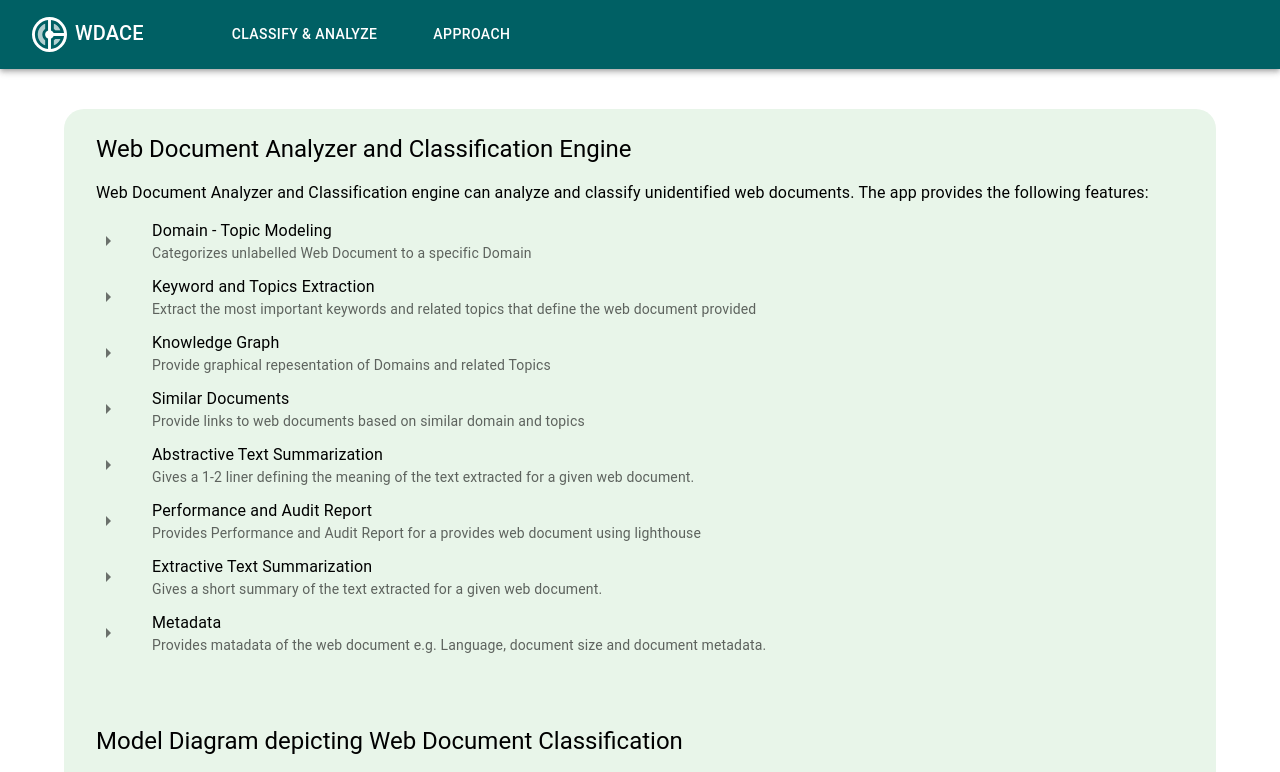
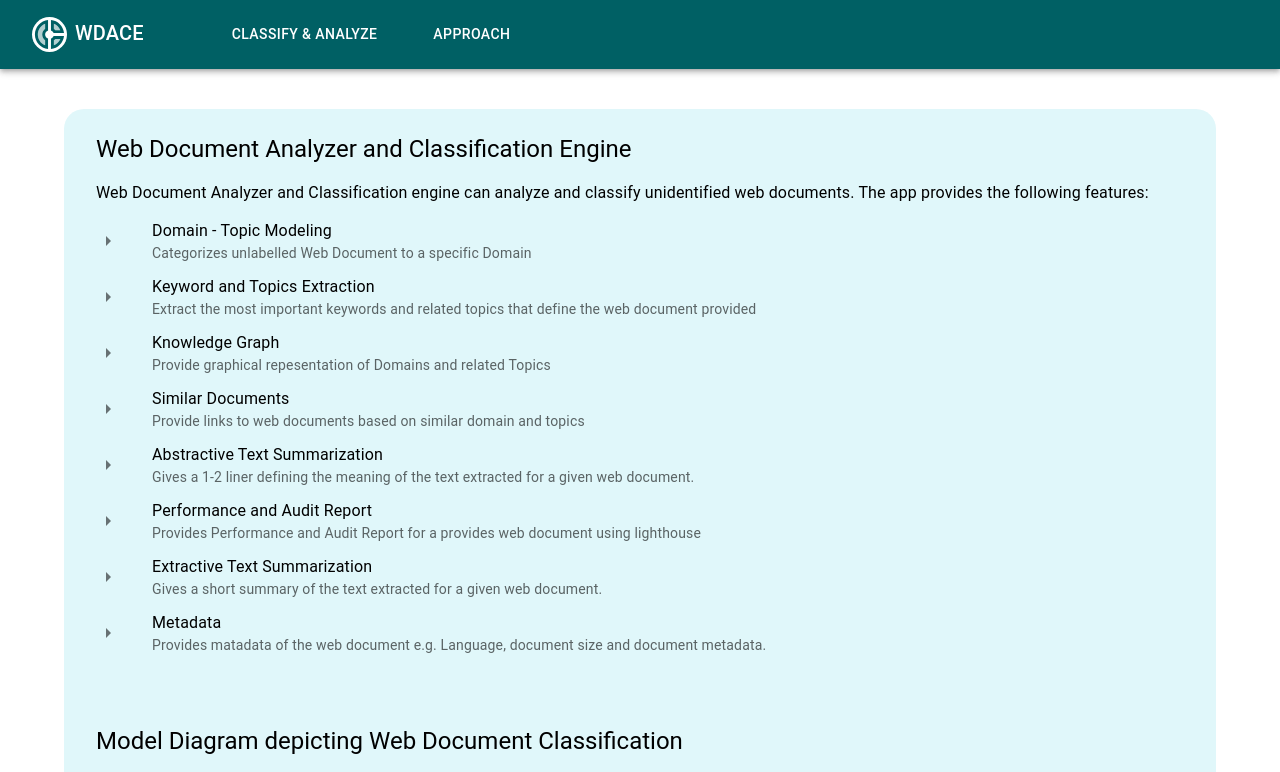
Before and after one commit to VirajPatidar/wdace-frontend, a React (Create React App) app: page /approach in a window 1280 px wide. Shown: the top 772 px of the page. Built offline with nearby package versions, Linux system fonts and the light colour scheme.

Commit message:
lightbg added

```diff
--- a/src/components/approach.js
+++ b/src/components/approach.js
@@ -23,7 +23,7 @@ const Approach = () => {
         <>
             <Container>
                 <Box sx={{ textAlign: "left" }}>
-                    <Box mt={5} mb={4} pt={3} pb={3} pl={4} pr={4} style={{ backgroundColor: "#e8f5e9", borderRadius: "20px" }}>
+                    <Box mt={5} mb={4} pt={3} pb={3} pl={4} pr={4} style={{ backgroundColor: "#e0f7fa", borderRadius: "20px" }}>
                         <Box justifyContent="flex-start" mb={2}>
                             <Typography variant='h5' gutterBottom>
                                 Web Document Analyzer and Classification Engine
```
